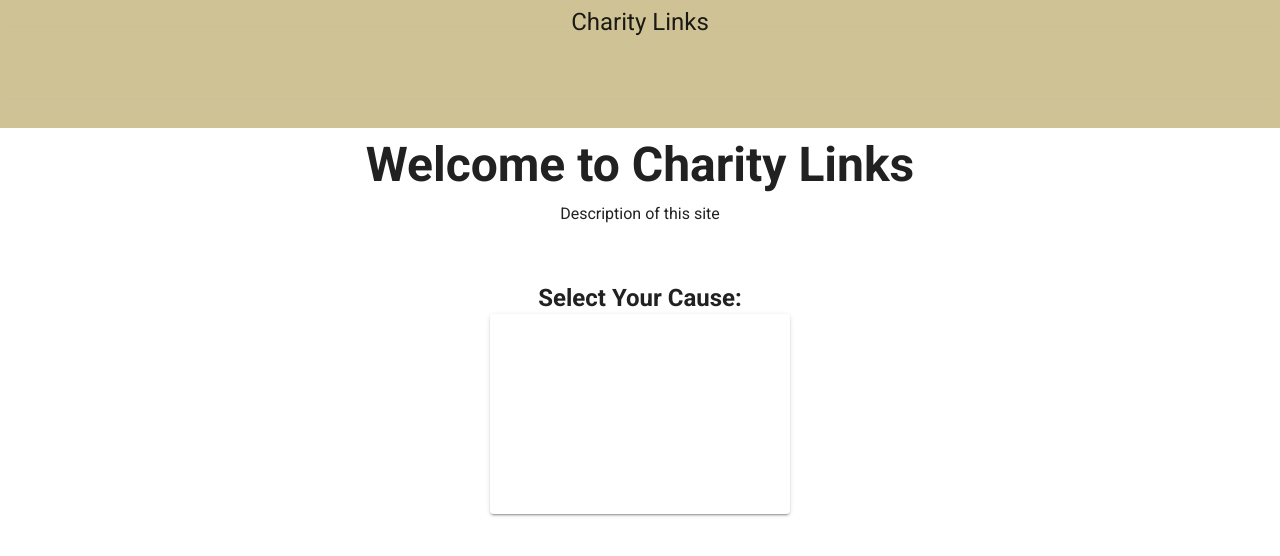
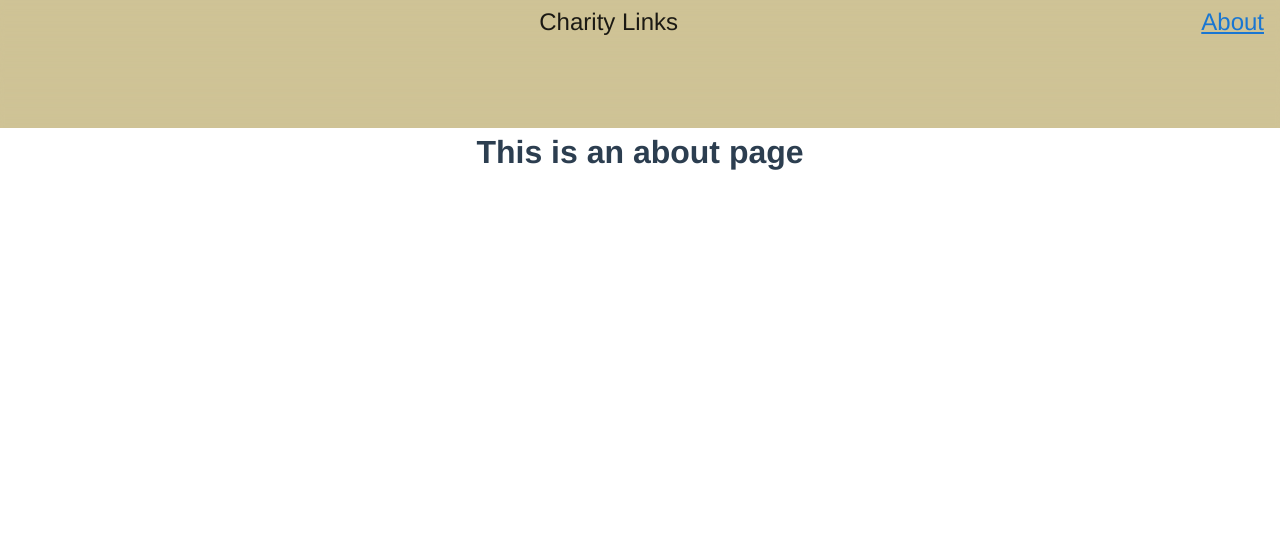
Before and after one commit to zoyavirji/charity-links, a Vue app: page /about in a window 1280 px wide. Shown: the top 556 px of the page. Built offline with nearby package versions, Linux system fonts and the light colour scheme.

Commit message:
cause info component and router

```diff
--- a/package.json
+++ b/package.json
@@ -10,11 +10,13 @@
   "dependencies": {
     "core-js": "^3.6.5",
     "vue": "^2.6.11",
+    "vue-router": "^3.2.0",
     "vuetify": "^2.2.11"
   },
   "devDependencies": {
     "@vue/cli-plugin-babel": "~4.5.0",
     "@vue/cli-plugin-eslint": "~4.5.0",
+    "@vue/cli-plugin-router": "^4.5.9",
     "@vue/cli-service": "~4.5.0",
     "babel-eslint": "^10.1.0",
     "eslint": "^6.7.2",
--- a/src/App.vue
+++ b/src/App.vue
@@ -21,26 +21,34 @@
         <v-toolbar-title>Charity Links</v-toolbar-title>
       </div>
       <v-spacer></v-spacer>
+      <a href="/about">About</a>
     </v-app-bar>
 
     <v-main>
-      <CausePicker/>
-    </v-main>
+    <router-view/>
+        </v-main>
   </v-app>
 </template>
 
-<script>
-import CausePicker from './components/CausePicker';
+<style lang="scss">
+#app {
+  font-family: Avenir, Helvetica, Arial, sans-serif;
+  -webkit-font-smoothing: antialiased;
+  -moz-osx-font-smoothing: grayscale;
+  text-align: center;
+  color: #2c3e50;
+}
 
-export default {
-  name: 'App',
+#nav {
+  padding: 30px;
 
-  components: {
-    CausePicker,
-  },
+  a {
+    font-weight: bold;
+    color: #2c3e50;
 
-  data: () => ({
-    //
-  }),
-};
-</script>
+    &.router-link-exact-active {
+      color: #42b983;
+    }
+  }
+}
+</style>
--- a/src/assets/CauseData.js
+++ b/src/assets/CauseData.js
@@ -1,4 +1,5 @@
 const COVID_19 = {
+    id: "covid-19",
     title: "COVID-19",
     description: `COVID-19 originated in Wuhan, China. This virus has travelled around the world and has been declared by the world Health Organization
         as a worldwide pandemic. Over __ deaths have occurred so far with the hardest hit country being America.
@@ -15,6 +16,6 @@
     ]
 };
 
-export const CauseData = {
+export const CauseData = [
     COVID_19,
-}
+];
--- a/src/components/CauseInfo.vue
+++ b/src/components/CauseInfo.vue
@@ -1,11 +1,18 @@
 <template>
   <v-card>
-
+    {{causeData.title}}
   </v-card>
 </template>
 
 <script>
+  import {CauseData} from '@/assets/CauseData.js';
   export default {
     name: 'CauseInfo',
+    props: ['id'],
+    computed: {
+        causeData:  function () {
+            return CauseData.filter(d => d.id === this.id)[0]
+        }
+    },
   }
 </script>
--- a/src/main.js
+++ b/src/main.js
@@ -1,10 +1,12 @@
 import Vue from 'vue'
 import App from './App.vue'
 import vuetify from './plugins/vuetify';
+import router from './router'
 
 Vue.config.productionTip = false
 
 new Vue({
   vuetify,
+  router,
   render: h => h(App)
 }).$mount('#app')
--- /dev/null
+++ b/src/router/index.js
@@ -0,0 +1,37 @@
+import Vue from 'vue'
+import VueRouter from 'vue-router'
+import Home from '../views/Home.vue'
+
+Vue.use(VueRouter)
+
+const routes = [
+  {
+    path: '/',
+    name: 'Home',
+    component: Home
+  },
+  {
+    path: '/about',
+    name: 'About',
+    // route level code-splitting
+    // this generates a separate chunk (about.[hash].js) for this route
+    // which is lazy-loaded when the route is visited.
+    component: () => import(/* webpackChunkName: "about" */ '../views/About.vue')
+  },
+  {
+    path: '/cause/:id',
+    name: 'Cause',
+    // route level code-splitting
+    // this generates a separate chunk (about.[hash].js) for this route
+    // which is lazy-loaded when the route is visited.
+    component: () => import(/* webpackChunkName: "cause" */ '../views/Cause.vue')
+  }
+]
+
+const router = new VueRouter({
+  mode: 'history',
+  base: process.env.BASE_URL,
+  routes
+})
+
+export default router
--- /dev/null
+++ b/src/views/About.vue
@@ -0,0 +1,5 @@
+<template>
+  <div class="about">
+    <h1>This is an about page</h1>
+  </div>
+</template>
--- /dev/null
+++ b/src/views/Cause.vue
@@ -0,0 +1,17 @@
+<template>
+  <div class="cause">
+    <h1>Cause</h1>
+    <CauseInfo :id="$route.params.id" />
+  </div>
+</template>
+
+<script>
+import CauseInfo from '@/components/CauseInfo.vue';
+
+export default {
+  name: 'Cause',
+  components: {
+    CauseInfo
+  }
+}
+</script>
--- /dev/null
+++ b/src/views/Home.vue
@@ -0,0 +1,17 @@
+<template>
+  <div class="home">
+    <CausePicker />
+  </div>
+</template>
+
+<script>
+// @ is an alias to /src
+import CausePicker from '@/components/CausePicker.vue'
+
+export default {
+  name: 'Home',
+  components: {
+    CausePicker
+  }
+}
+</script>
```
Also changed, not shown: 1 other file (tests, documents, lock files or other folders).
